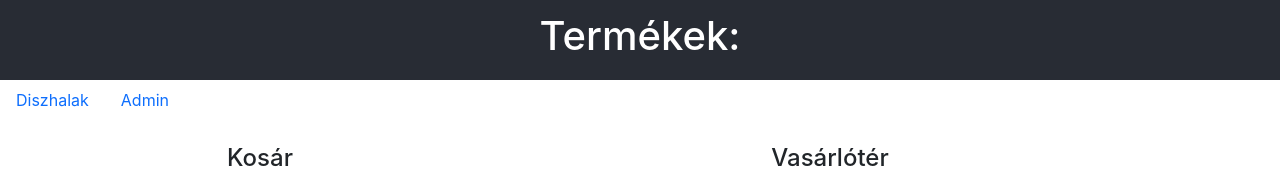
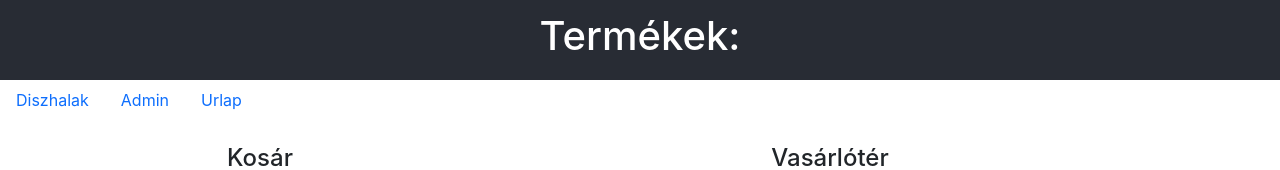
Before and after one commit to Blub-szakDolgozat/orai_webaruhaz_frontend, a React (Create React App) app: page / in a window 1280 px wide. Shown: the top 170 px of the page. Built offline with nearby package versions, Linux system fonts and the light colour scheme; no server answers.

Commit message:
Urlap elérése

```diff
--- a/src/App.js
+++ b/src/App.js
@@ -18,7 +18,7 @@ function App() {
                     <Route path="/" element={<Layout />}>
                         <Route index element={<Public />} />
                         <Route path="admin" element={<Admin />} />
-                        <Route path="urlap" element={<Urlap />} />
+                        <Route index element={<Urlap />} />
                         <Route path="*" element={<NoPage />} />
                     </Route>
                 </Routes>
--- a/src/pages/Layout.js
+++ b/src/pages/Layout.js
@@ -14,6 +14,9 @@ const Layout = () => {
         <Nav.Item>
           <Nav.Link href="/admin">Admin</Nav.Link>
         </Nav.Item>
+        <Nav.Item>
+          <Nav.Link href="/">Urlap</Nav.Link>
+        </Nav.Item>
       </Nav>
         <article>
             {/* Ide kerül majd az útvonalak/linkek által meghatározott tartalom */}
```
